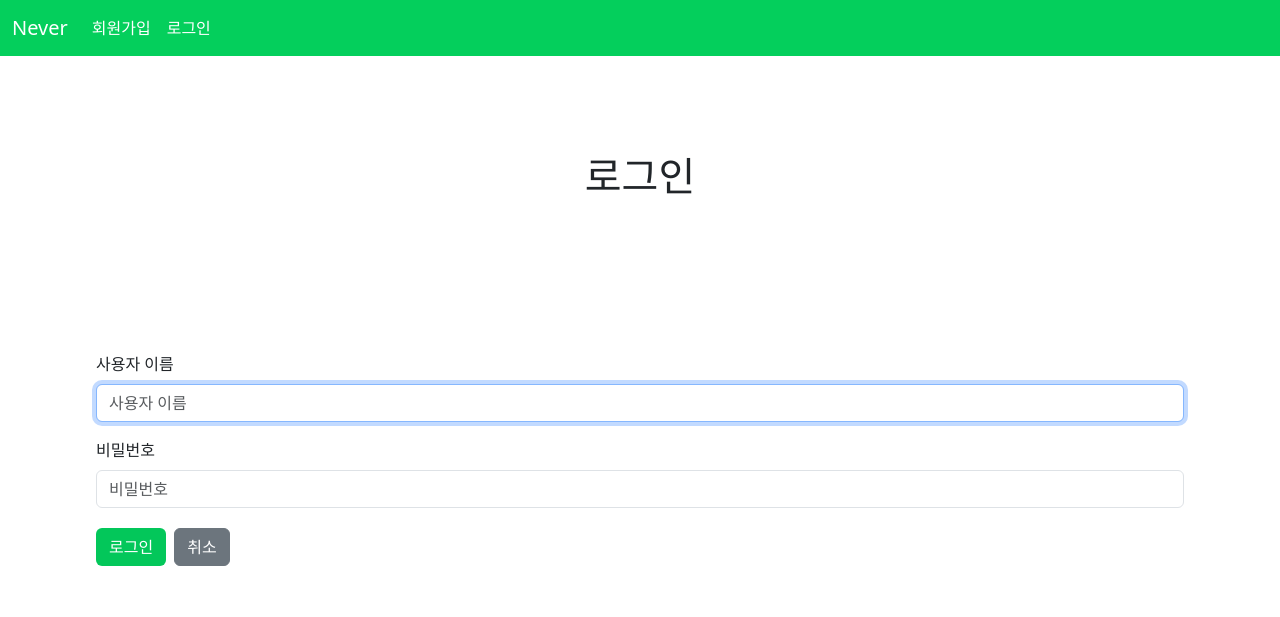
After one commit to yoosoonil/Pair-PJT, a Django app: page /accounts/login/ in a window 1280 px wide. The commit adds this page. Shown: the top 617 px of the page. Run offline with Django 3.2, Linux system fonts and the light colour scheme; some libraries are stand-ins or nearby versions.

Commit message:
Add login

```diff
--- /dev/null
+++ b/accounts/templates/accounts/login.html
@@ -0,0 +1,17 @@
+{% extends 'base.html' %}
+{% load django_bootstrap5 %}
+{% block body %}
+<div class="row text-center py-5 my-5">
+  <h1>로그인</h1>
+</div>
+
+<form action="" method="POST" class="form p-5 m-5">
+  {% csrf_token %}
+  {% bootstrap_form form %}
+
+  <button class="btn text-white" style="background-color: #03C75A;" type="submit">로그인</button>
+  <a href="{% url 'accounts:index' %}" class="btn btn-secondary m-1">취소</a>
+</form>
+
+
+{% endblock body %}
--- a/accounts/urls.py
+++ b/accounts/urls.py
@@ -6,4 +6,5 @@ app_name = 'accounts'
 urlpatterns = [
     path('', views.index, name='index'),
     path('singup/', views.signup, name='signup'),
+    path('login/', views.login, name='login'),
 ]
--- a/accounts/views.py
+++ b/accounts/views.py
@@ -1,5 +1,10 @@
 from django.shortcuts import render, redirect
+# forms.py에서 가져오는 form
 from .forms import CustomUserCreationForm
+# 내장form에서 가져오는 form
+from django.contrib.auth.forms import AuthenticationForm
+# login인증 기능 모듈
+from django.contrib.auth import login as auth_login
 # Create your views here.
 def index(request):
   return render(request, 'accounts/index.html')
@@ -16,3 +21,16 @@ def signup(request):
       'form': form,
     }
     return render(request, 'accounts/signup.html', context)
+
+def login(request):
+  if request.method == 'POST':
+    form = AuthenticationForm(request, data=request.POST)
+    if form.is_valid():
+      auth_login(request, form.get_user())
+      return redirect(request.GET.get('next') or 'accounts:index')
+  else:
+    form = AuthenticationForm
+  context = {
+    'form': form
+  }
+  return render(request, 'accounts/login.html', context)
--- a/templates/base.html
+++ b/templates/base.html
@@ -18,12 +18,21 @@
       </button>
       <div class="collapse navbar-collapse" id="navbarSupportedContent">
         <ul class="navbar-nav me-auto mb-2 mb-lg-0">
+          {% if request.user.is_authenticated %}
+          <li class="nav-item">
+            <a class="nav-link text-white" href="#">{{ request.user }}</a>
+          </li>
+          <li class="nav-item">
+            <a class="nav-link text-white" href="#">로그아웃</a>
+          </li>
+          {% else %}
           <li class="nav-item">
             <a class="nav-link text-white" href="{% url 'accounts:signup' %}">회원가입</a>
           </li>
           <li class="nav-item">
-            <a class="nav-link text-white" href="#">로그인</a>
+            <a class="nav-link text-white" href="{% url 'accounts:login' %}">로그인</a>
           </li>
+          {% endif %}
         </ul>
       </div>
     </div>
```
